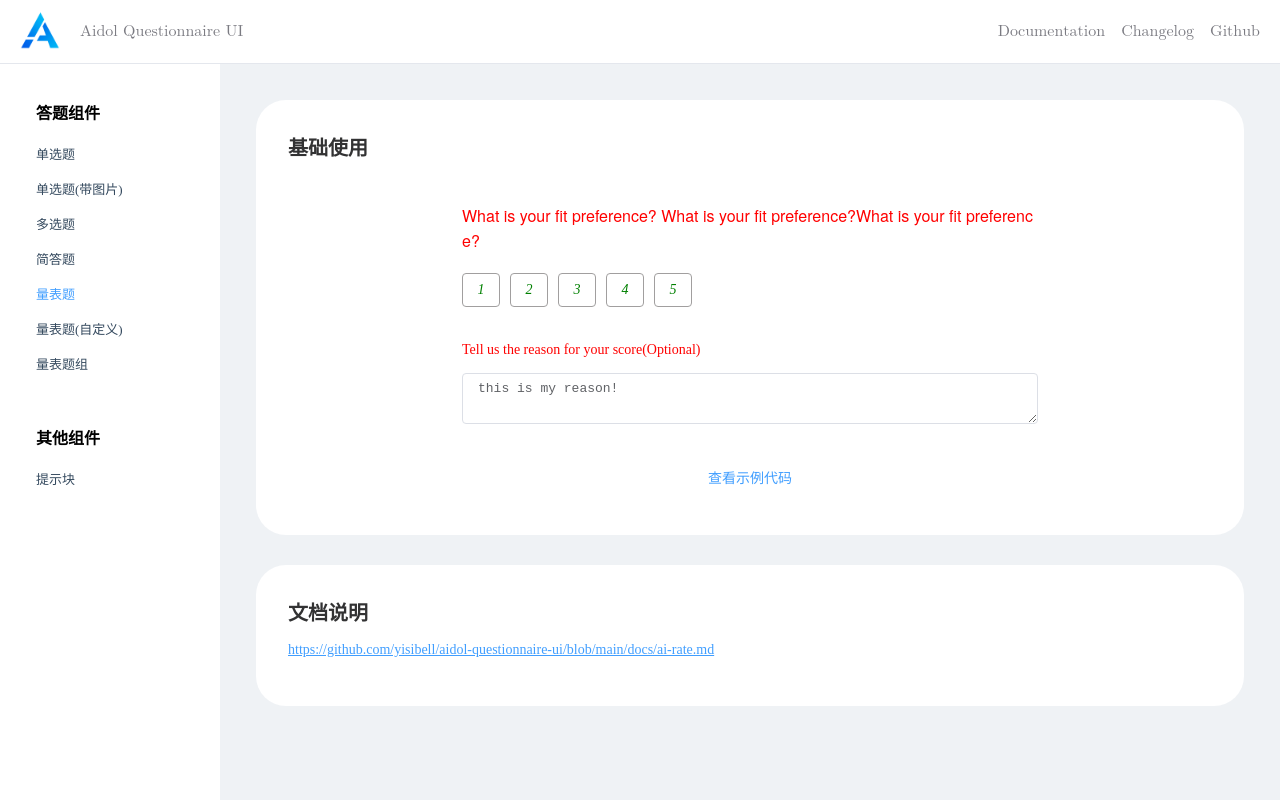
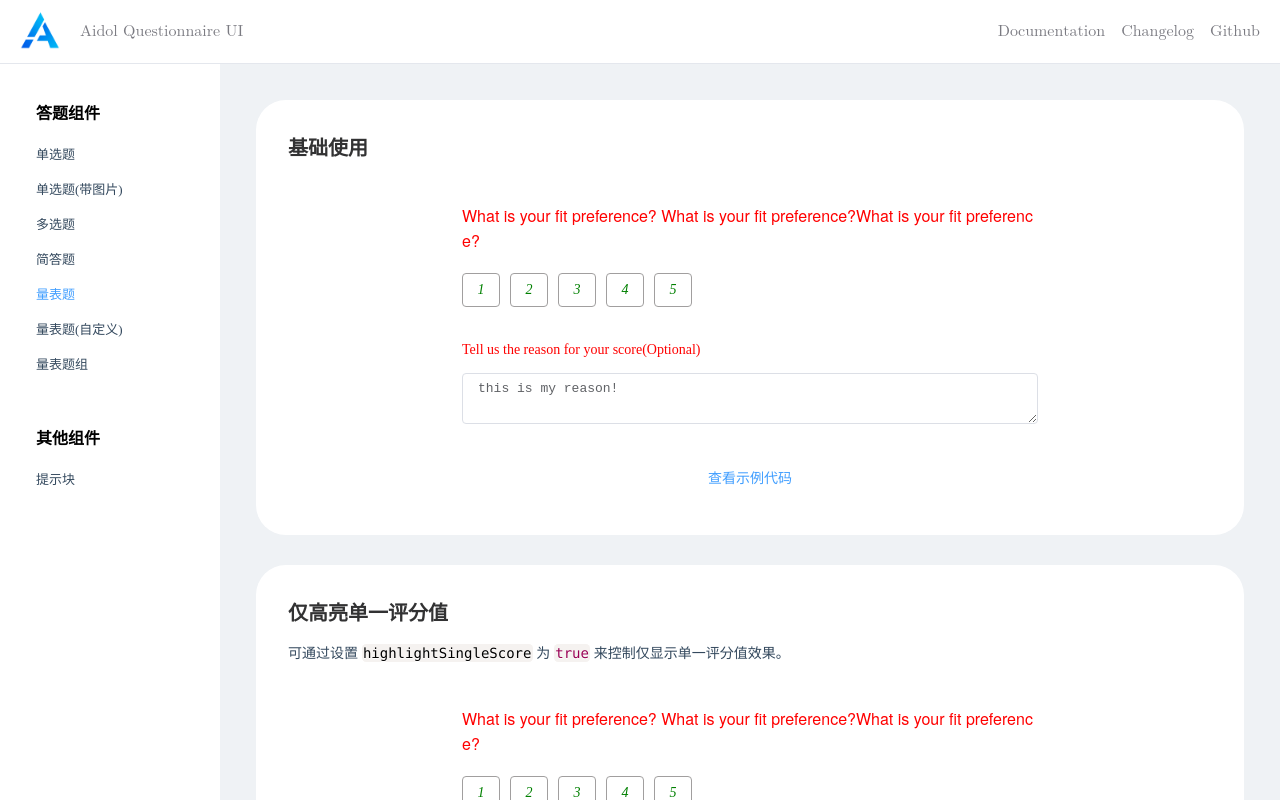
Before and after one commit to yisibell/aidol-questionnaire-ui, a Vue app: page /#/rate in a window 1280 px wide. Built offline with nearby package versions, Linux system fonts and the light colour scheme.

Commit message:
feat: 可配置仅高亮单一评分值

```diff
--- a/src/lib/components/rate-group/index.vue
+++ b/src/lib/components/rate-group/index.vue
@@ -24,6 +24,7 @@
         :max="max"
         :show-text="showText"
         :texts="texts"
+        :highlight-single-score="highlightSingleScore"
         class="ai-rate-group__list-item"
         @input="handleInput"
       />
@@ -110,6 +111,11 @@ export default {
     collectReason: {
       type: [Boolean, Number],
       default: false
+    },
+    // 仅高亮单一评分值
+    highlightSingleScore: {
+      type: Boolean,
+      default: false
     }
   },
   emits: ['input', 'update:answerReasonValue'],
--- a/src/lib/components/rate/index.vue
+++ b/src/lib/components/rate/index.vue
@@ -126,6 +126,11 @@ export default {
     collectReason: {
       type: [Boolean, Number],
       default: false
+    },
+    // 仅高亮单一评分值
+    highlightSingleScore: {
+      type: Boolean,
+      default: false
     }
   },
   emits: ['input', 'update:answerReasonValue'],
@@ -186,10 +191,18 @@ export default {
     isHoverActive (value) {
       const index = this.rateOptions.findIndex(v => v.value === value)
 
+      if (this.highlightSingleScore) {
+        return index === this.hoverActiveIndex
+      }
+
       return index <= this.hoverActiveIndex && this.hoverIng
     },
     isActive (value) {
       const index = this.rateOptions.findIndex(v => v.value === value)
+
+      if (this.highlightSingleScore) {
+        return index === this.activeIndex
+      }
 
       return index <= this.activeIndex && !this.hoverIng
     },
--- /dev/null
+++ b/src/views/rate/HighlightSingleScore/Usage.vue
@@ -0,0 +1,39 @@
+<template>
+  <ai-rate
+    v-model="answer"
+    :answer-reason-value.sync="reasonValue"
+    title-content="What is your fit preference? What is your fit preference?What is your fit preference?"
+    :max="5"
+    show-text
+    :collect-reason="true"
+    :texts="texts"
+    :title-style="titleStyle"
+    :option-style="optionStyle"
+    :reason-style="reasonStyle"
+    :highlight-single-score="true"
+  />
+</template>
+
+<script>
+export default {
+  name: 'HighlightSingleScoreUsage',
+  data () {
+    return {
+      answer: '',
+      reasonValue: 'this is my reason!',
+      texts: ['很失望', '', '满意', '较满意', '非常满意'],
+      titleStyle: {
+        color: 'red'
+      },
+      optionStyle: {
+        color: 'green',
+        'font-size': '14px'
+      },
+      reasonStyle: {
+        color: 'red',
+        'font-size': '14px'
+      }
+    }
+  }
+}
+</script>
--- a/src/views/rate/index.vue
+++ b/src/views/rate/index.vue
@@ -4,6 +4,20 @@
       <BasicUsage />
       <template #source-code>
         <pre class="lang-markup"><code>{{ BasicUsageCode }}</code></pre>
+      </template>
+    </DocCard>
+
+    <DocCard
+      title="仅高亮单一评分值"
+      :show-source="true"
+    >
+      <template #description>
+        可通过设置 <code class="lang-js">highlightSingleScore</code> 为 <code class="lang-js">true</code> 来控制仅显示单一评分值效果。
+      </template>
+
+      <HighlightSingleScoreUsage />
+      <template #source-code>
+        <pre class="lang-markup"><code>{{ HighlightSingleScoreUsageCode }}</code></pre>
       </template>
     </DocCard>
 
@@ -20,18 +34,24 @@
 
 <script>
 import DocCard from '@/components/DocCard.vue'
-import BasicUsage from './BasicUsage'
-import BasicUsageCode from './BasicUsageCode.txt'
+import BasicUsage from './BasicUsage/BasicUsage.vue'
+import BasicUsageCode from './BasicUsage/BasicUsageCode.txt'
+
+import HighlightSingleScoreUsage from './HighlightSingleScore/Usage.vue'
+import HighlightSingleScoreUsageCode from './HighlightSingleScore/code.txt'
 
 export default {
   name: 'RadioDoc',
   components: {
     DocCard,
-    BasicUsage
+    BasicUsage,
+    HighlightSingleScoreUsage
+
   },
   data () {
     return {
       BasicUsageCode,
+      HighlightSingleScoreUsageCode,
       docs: 'https://github.com/yisibell/aidol-questionnaire-ui/blob/main/docs/ai-rate.md'
     }
   }
```
Also changed, not shown: src/views/rate/BasicUsage/BasicUsage.vue (renamed from src/views/rate/BasicUsage.vue), src/views/rate/BasicUsage/BasicUsageCode.txt (renamed from src/views/rate/BasicUsageCode.txt), src/views/rate/HighlightSingleScore/code.txt (added), 2 other files (tests, documents, lock files or other folders).
